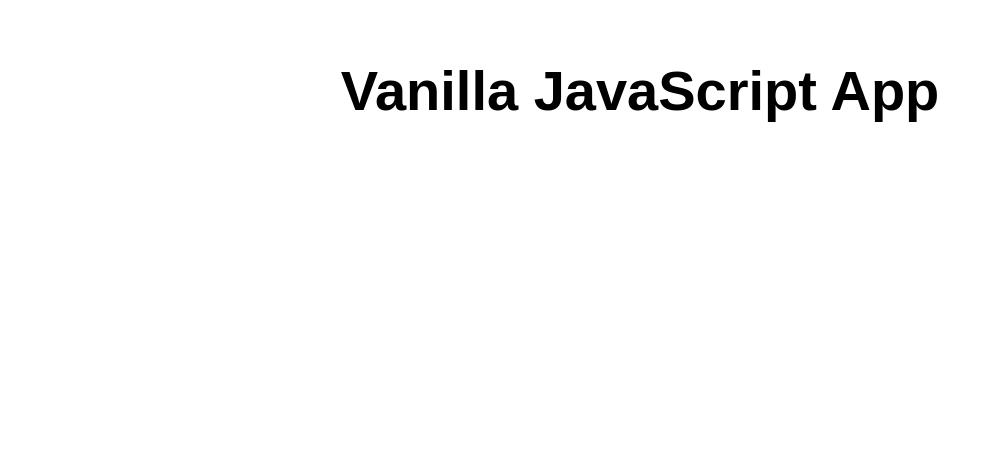
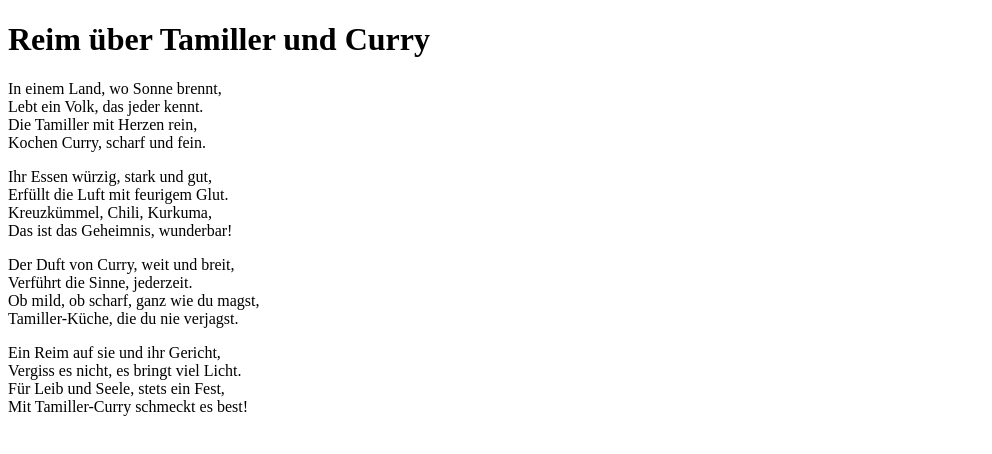
Before and after one commit to bstaej/my-first-static-web-app, a website: page src/index.html in a window 1280 px wide. Shown: the whole page, without its empty margins (0-992 px from the left). Drawn offline with Linux system fonts and the light colour scheme.

Commit message:
Update index.html

```diff
--- a/src/index.html
+++ b/src/index.html
@@ -1,17 +1,30 @@
 <!DOCTYPE html>
-<html lang="en">
+<html lang="de">
+<head>
+    <meta charset="UTF-8">
+    <meta name="viewport" content="width=device-width, initial-scale=1.0">
+    <title>Reim über Tamiller und Curry</title>
+</head>
+<body>
+    <h1>Reim über Tamiller und Curry</h1>
+    <p>In einem Land, wo Sonne brennt,<br>
+    Lebt ein Volk, das jeder kennt.<br>
+    Die Tamiller mit Herzen rein,<br>
+    Kochen Curry, scharf und fein.</p>
 
-<head>
-  <meta charset="UTF-8">
-  <meta name="viewport" content="width=device-width, initial-scale=1.0">
-  <link rel="stylesheet" href="styles.css">
-  <title>Vanilla JavaScript App</title>
-</head>
+    <p>Ihr Essen würzig, stark und gut,<br>
+    Erfüllt die Luft mit feurigem Glut.<br>
+    Kreuzkümmel, Chili, Kurkuma,<br>
+    Das ist das Geheimnis, wunderbar!</p>
 
-<body>
-  <main>
-    <h1>Vanilla JavaScript App</h1>
-  </main>
+    <p>Der Duft von Curry, weit und breit,<br>
+    Verführt die Sinne, jederzeit.<br>
+    Ob mild, ob scharf, ganz wie du magst,<br>
+    Tamiller-Küche, die du nie verjagst.</p>
+
+    <p>Ein Reim auf sie und ihr Gericht,<br>
+    Vergiss es nicht, es bringt viel Licht.<br>
+    Für Leib und Seele, stets ein Fest,<br>
+    Mit Tamiller-Curry schmeckt es best!</p>
 </body>
-
 </html>
```
